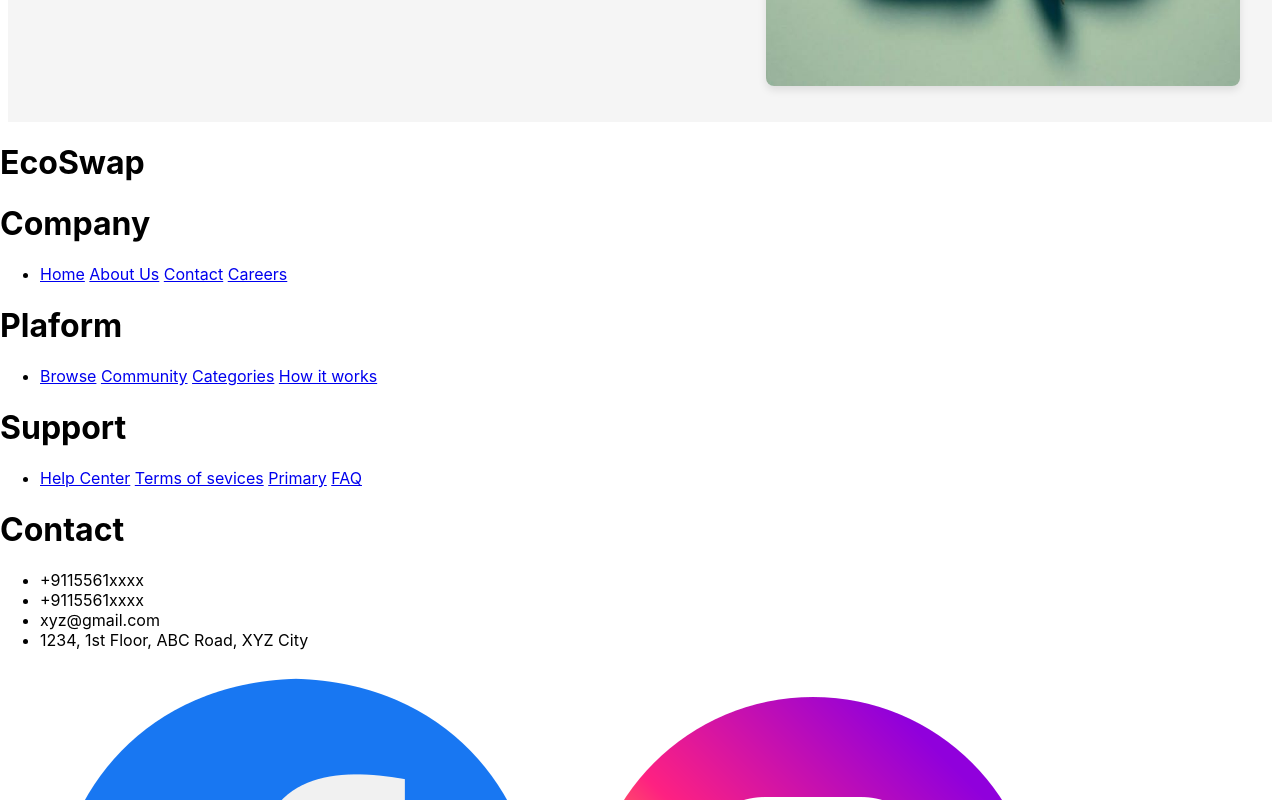
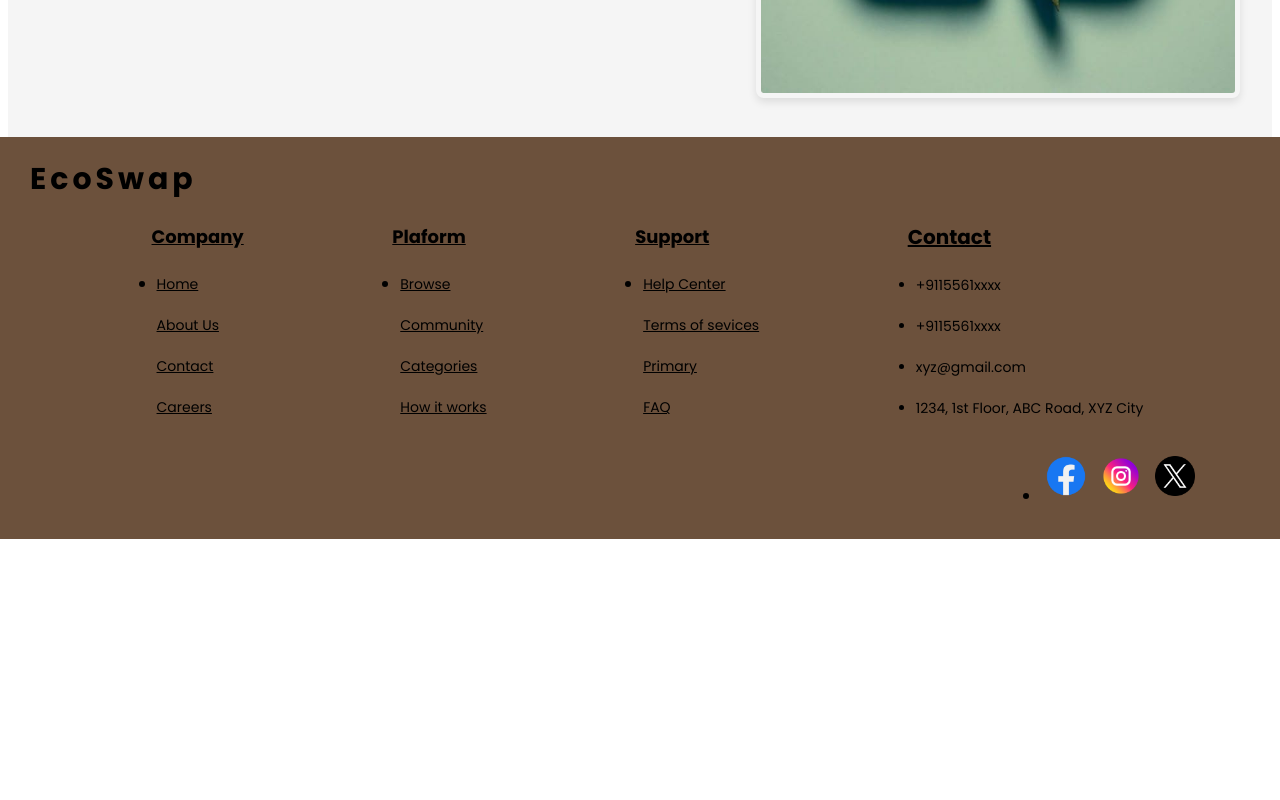
Before and after one commit to Ayush-Kanoje/EcoSwap, a plain HTML site: page ecoswap.html in a window 1280 px wide. Shown: the part 620-1420 px from the top of the page. After the commit the page ends 1159 px from the top, so only its background shows below. Drawn offline with Linux system fonts and the light colour scheme; a web font is replaced by a local one.

Commit message:
Added footer

```diff
--- a/styles.css
+++ b/styles.css
@@ -1,14 +1,20 @@
+@import url('https://fonts.googleapis.com/css2?family=Martel+Sans:wght@200;300;400;600;700;800;900&family=Poppins:ital,wght@0,100;0,200;0,300;0,400;0,500;0,600;0,700;0,800;0,900;1,100;1,200;1,300;1,400;1,500;1,600;1,700;1,800;1,900&family=Roboto:ital,wght@0,100..900;1,100..900&display=swap');
+
 :root {
     --eco: #2ecc71;
     --eco-dark: #27ae60;
     --foreground: #333;
     --destructive: #dc3545;
+    --fontfamily: "Poppins", sans-serif;
+
 }
 
 body {
     margin: 0;
     padding: 0;
-    font-family: -apple-system, BlinkMacSystemFont, 'Segoe UI', Roboto, sans-serif;
+    font-family: var(--fontfamily);
+    list-style: none;
+    text-decoration: none;
         background-color: white;
         margin: 0;
         height: 100vh;
@@ -29,11 +35,6 @@ body {
     to { overflow: visible; }
 }
 
-/* Hide entire website initially */
-body {
-    overflow: hidden;
-    animation: revealContent 0.1s 2s forwards;
-}
 
 @keyframes revealContent {
     to { overflow: visible; }
@@ -329,3 +330,218 @@ transition: background 0.2s;
     50% { background-color: black;opacity: 0.5; }
     100% { background-color: black;opacity: 1; }
 }
+
+
+/* footer desing */
+footer{
+    background-color: #6C513C;
+    padding-top: 0px;
+    padding-bottom: 15px;
+}
+
+/* Footer Section */
+
+.footerStart{
+    display: flex;
+    justify-content: space-between;
+    padding-right: 20px;
+    padding-left: 20px;
+    color: var(--fontcolor);
+}
+
+.footerStart h1{
+    font-size: 30px;
+    margin-left: 10px;
+    letter-spacing: 4px;
+
+}
+
+
+img{
+    margin: 0;
+    padding: 5px;
+    height: 5vh;
+    width: auto;
+}
+
+.footerimg{
+    padding-right: 80px;
+    display: flex;
+    justify-content:flex-end;
+
+}
+
+
+
+ /* Second footer */
+
+.footerSecond {
+    display: flex;
+    justify-content: space-evenly;
+    align-items: center;
+    color: var(--fontcolor);
+}
+
+/* Links Section */
+
+.footerLink {
+    display: inline-block;
+    color: var(--fontcolor);
+
+}
+
+.footerLink h1 {
+   padding-left: 35px;
+    font-size: 18px;
+    text-decoration: underline;
+    line-height: 3px;
+}
+
+.footerLink ul a {
+    color: var(--fontcolor);
+    display: flex;
+    padding-top: 20px;
+    font-size: 14px;
+
+}
+
+.footerLink a:visited{
+    color: var(--fontcolor);
+
+}
+
+/* services section */
+
+.footerService {
+    color: var(--fontcolor);
+    display: inline-block;
+
+}
+
+.footerService h1 {
+   padding-left: 32px;
+    font-size: 18px;
+    text-decoration: underline;
+    line-height: 3px;
+}
+
+.footerService ul a {
+    color: var(--fontcolor);
+   display: flex;
+    padding-top: 20px;
+    font-size: 14px;
+
+}
+
+.footerService a:visited{
+    color: var(--fontcolor);
+
+}
+
+/* Other Services Section */
+
+.footerOtherServices {
+    color: var(--fontcolor);
+    display: inline-block;
+
+}
+
+.footerOtherServices h1 {
+   padding-left: 32px;
+    font-size: 18px;
+    text-decoration: underline;
+    line-height: 3px;
+}
+
+.footerOtherServices ul a {
+    color: var(--fontcolor);
+   display: flex;
+    padding-top: 20px;
+    font-size: 14px;
+
+}
+
+.footerOtherServices a:visited{
+    color: var(--fontcolor);
+
+}
+
+/* Contact */
+
+.footerContact {
+    color: var(--fontcolor);
+    margin-right: 50px;
+    display: inline-block;
+
+}
+
+.footerContact h1 {
+   padding-left: 32px;
+   font-size: 20px;
+   text-decoration: underline;
+   line-height: 3px;
+}
+
+
+.footerContact ul li {
+    color: var(--fontcolor);
+   padding-right: 20px;
+    padding-top: 20px;
+    font-size: 14px;
+}
+
+.footerContact a:visited{
+    color: var(--fontcolor);
+
+}
+
+/* Contact section specific */
+.footerContact {
+    margin-right: 0;
+}
+
+/* Media Queries for responsiveness */
+@media (max-width: 768px) {
+    .footerStart {
+        flex-direction: column;
+        text-align: center;
+    }
+
+    .footerStart h1 {
+        margin: 15px 0;
+    }
+
+    .footerStart ul {
+        justify-content: center;
+    }
+
+    .footerSecond {
+        flex-direction: column;
+        gap: 30px;
+    }
+
+    .footerLink,
+    .footerService,
+    .footerOtherServices,
+    .footerContact {
+        text-align: center;
+    }
+
+    .footerLink h1,
+    .footerService h1,
+    .footerOtherServices h1,
+    .footerContact h1 {
+        margin-bottom: 15px;
+    }
+}
+
+@media (max-width: 480px) {
+    .footerStart h1 {
+        font-size: 24px;
+    }
+
+    .footerStart ul img {
+        height: 20px;
+        width: 20px;
+    }
+}
```
